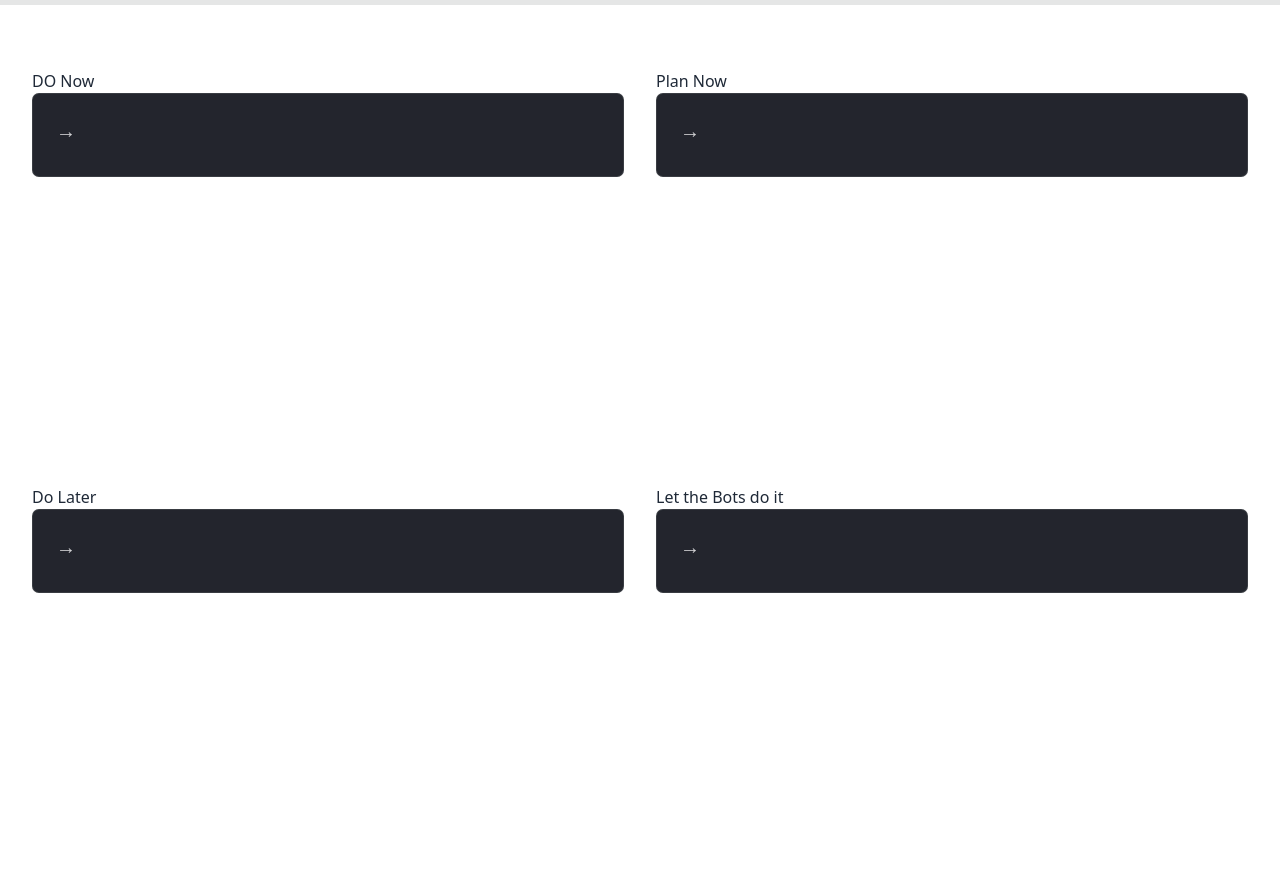
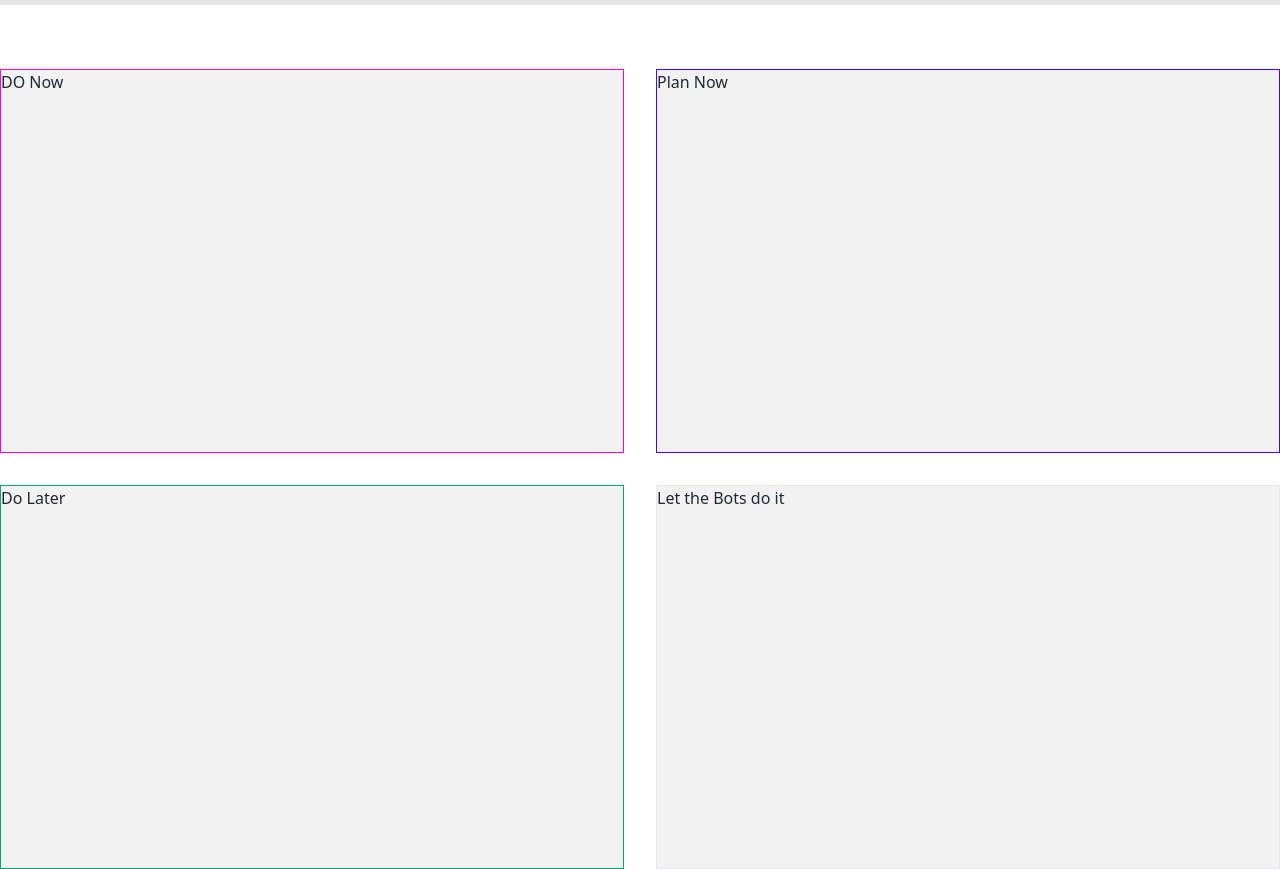
Before and after one commit to Burnsedia/virtue-pwa, an Astro site: page / in a window 1280 px wide. Shown: the part 59-928 px from the top of the page. Built offline with nearby package versions, Linux system fonts and the light colour scheme; Astro itself is replaced by a stand-in of ours.

```diff
--- a/src/pages/index.astro
+++ b/src/pages/index.astro
@@ -9,21 +9,21 @@ import Footer from '../components/footer.astro';
   <Header />
 	<main class="h-full">
     <div class="grid grid-cols-1 sm:grid-cols-2 container mx-auto py-auto mt-16 gap-8">
-     <div class="borde-red-500  h-96">
+     <div class="bg-base-200 border border-secondary h-96">
         DO Now
-        <Card />
+        <!-- <Card /> -->
      </div>
-      <div class="borde-yellow-500 h-96">
+      <div class="border border-primary bg-base-200 h-96">
        Plan Now
-      <Card />
+      <!-- <Card /> -->
       </div>
-      <div class="borde-cyan-500 h-96">
+      <div class="border border-success bg-base-200 h-96">
         Do Later
-        <Card />
+        <!-- <Card /> -->
       </div>
-      <div class="borde-green-500 h-96">
+      <div class="border border-alert bg-base-200 h-96">
        Let the Bots do it
-        <Card />
+        <!-- <Card /> -->
       </div>
     </div>
     <!-- <Footer /> -->
--- a/tailwind.config.mjs
+++ b/tailwind.config.mjs
@@ -1,4 +1,4 @@
-import animate from "tailwindcss-animate"
+// import animate from "tailwindcss-animate"
 
 /** @type {import('tailwindcss').Config} */
 export default {
@@ -10,82 +10,85 @@ export default {
       './src/**/*.{astro,html,js,jsx,md,mdx,svelte,ts,tsx,vue}',
     ],
 
-  theme: {
-    container: {
-      center: true,
-      padding: "2rem",
-      screens: {
-        "2xl": "1400px",
-      },
-    },
-    extend: {
-      colors: {
-        border: "hsl(var(--border))",
-        input: "hsl(var(--input))",
-        ring: "hsl(var(--ring))",
-        background: "hsl(var(--background))",
-        foreground: "hsl(var(--foreground))",
-        primary: {
-          DEFAULT: "hsl(var(--primary))",
-          foreground: "hsl(var(--primary-foreground))",
-        },
-        secondary: {
-          DEFAULT: "hsl(var(--secondary))",
-          foreground: "hsl(var(--secondary-foreground))",
-        },
-        destructive: {
-          DEFAULT: "hsl(var(--destructive))",
-          foreground: "hsl(var(--destructive-foreground))",
-        },
-        muted: {
-          DEFAULT: "hsl(var(--muted))",
-          foreground: "hsl(var(--muted-foreground))",
-        },
-        accent: {
-          DEFAULT: "hsl(var(--accent))",
-          foreground: "hsl(var(--accent-foreground))",
-        },
-        popover: {
-          DEFAULT: "hsl(var(--popover))",
-          foreground: "hsl(var(--popover-foreground))",
-        },
-        card: {
-          DEFAULT: "hsl(var(--card))",
-          foreground: "hsl(var(--card-foreground))",
-        },
-      },
-      borderRadius: {
-      	xl: "calc(var(--radius) + 4px)",
-        lg: "var(--radius)",
-        md: "calc(var(--radius) - 2px)",
-        sm: "calc(var(--radius) - 4px)",
-      },
-      keyframes: {
-        "accordion-down": {
-          from: { height: 0 },
-          to: { height: "var(--radix-accordion-content-height)" },
-        },
-        "accordion-up": {
-          from: { height: "var(--radix-accordion-content-height)" },
-          to: { height: 0 },
-        },
-        "collapsible-down": {
-          from: { height: 0 },
-          to: { height: 'var(--radix-collapsible-content-height)' },
-        },
-        "collapsible-up": {
-          from: { height: 'var(--radix-collapsible-content-height)' },
-          to: { height: 0 },
-        },
-      },
-      animation: {
-        "accordion-down": "accordion-down 0.2s ease-out",
-        "accordion-up": "accordion-up 0.2s ease-out",
-        "collapsible-down": "collapsible-down 0.2s ease-in-out",
-        "collapsible-up": "collapsible-up 0.2s ease-in-out",
-      },
-    },
+  // theme: {
+  //   container: {
+  //     center: true,
+  //     padding: "2rem",
+  //     screens: {
+  //       "2xl": "1400px",
+  //     },
+  //   },
+  //   extend: {
+  //     colors: {
+  //       border: "hsl(var(--border))",
+  //       input: "hsl(var(--input))",
+  //       ring: "hsl(var(--ring))",
+  //       background: "hsl(var(--background))",
+  //       foreground: "hsl(var(--foreground))",
+  //       primary: {
+  //         DEFAULT: "hsl(var(--primary))",
+  //         foreground: "hsl(var(--primary-foreground))",
+  //       },
+  //       secondary: {
+  //         DEFAULT: "hsl(var(--secondary))",
+  //         foreground: "hsl(var(--secondary-foreground))",
+  //       },
+  //       destructive: {
+  //         DEFAULT: "hsl(var(--destructive))",
+  //         foreground: "hsl(var(--destructive-foreground))",
+  //       },
+  //       muted: {
+  //         DEFAULT: "hsl(var(--muted))",
+  //         foreground: "hsl(var(--muted-foreground))",
+  //       },
+  //       accent: {
+  //         DEFAULT: "hsl(var(--accent))",
+  //         foreground: "hsl(var(--accent-foreground))",
+  //       },
+  //       popover: {
+  //         DEFAULT: "hsl(var(--popover))",
+  //         foreground: "hsl(var(--popover-foreground))",
+  //       },
+  //       card: {
+  //         DEFAULT: "hsl(var(--card))",
+  //         foreground: "hsl(var(--card-foreground))",
+  //       },
+  //     },
+  //     borderRadius: {
+  //     	xl: "calc(var(--radius) + 4px)",
+  //       lg: "var(--radius)",
+  //       md: "calc(var(--radius) - 2px)",
+  //       sm: "calc(var(--radius) - 4px)",
+  //     },
+  //     keyframes: {
+  //       "accordion-down": {
+  //         from: { height: 0 },
+  //         to: { height: "var(--radix-accordion-content-height)" },
+  //       },
+  //       "accordion-up": {
+  //         from: { height: "var(--radix-accordion-content-height)" },
+  //         to: { height: 0 },
+  //       },
+  //       "collapsible-down": {
+  //         from: { height: 0 },
+  //         to: { height: 'var(--radix-collapsible-content-height)' },
+  //       },
+  //       "collapsible-up": {
+  //         from: { height: 'var(--radix-collapsible-content-height)' },
+  //         to: { height: 0 },
+  //       },
+  //     },
+  //     animation: {
+  //       "accordion-down": "accordion-down 0.2s ease-out",
+  //       "accordion-up": "accordion-up 0.2s ease-out",
+  //       "collapsible-down": "collapsible-down 0.2s ease-in-out",
+  //       "collapsible-up": "collapsible-up 0.2s ease-in-out",
+  //     },
+  //   },
+  // },
+  plugins: [require("daisyui")],
+  daisyui: {
+    themes: ["light", "dark", "cupcake"],
   },
-  plugins: [require("daisyui"), animate],
 
 }
```
